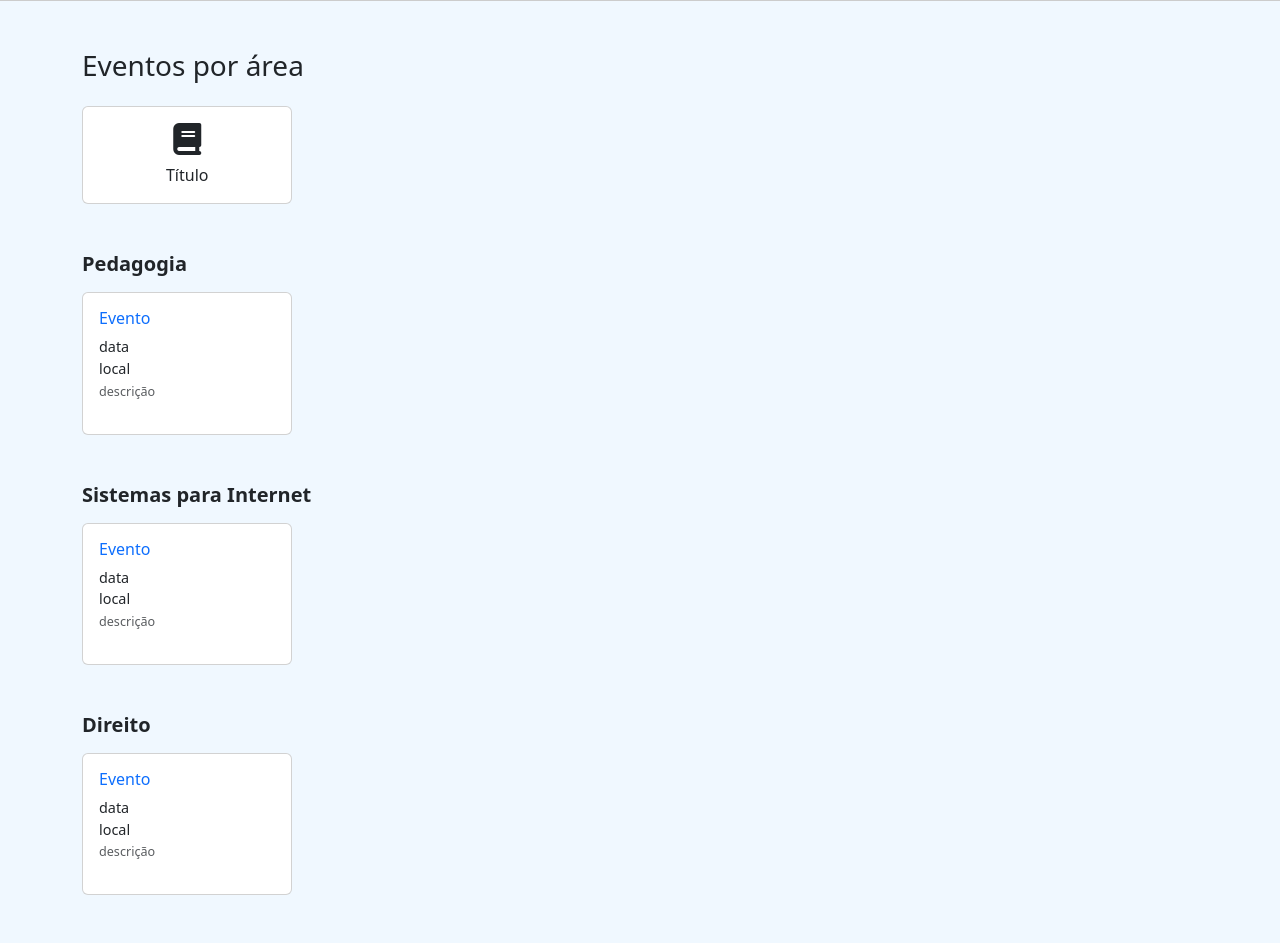
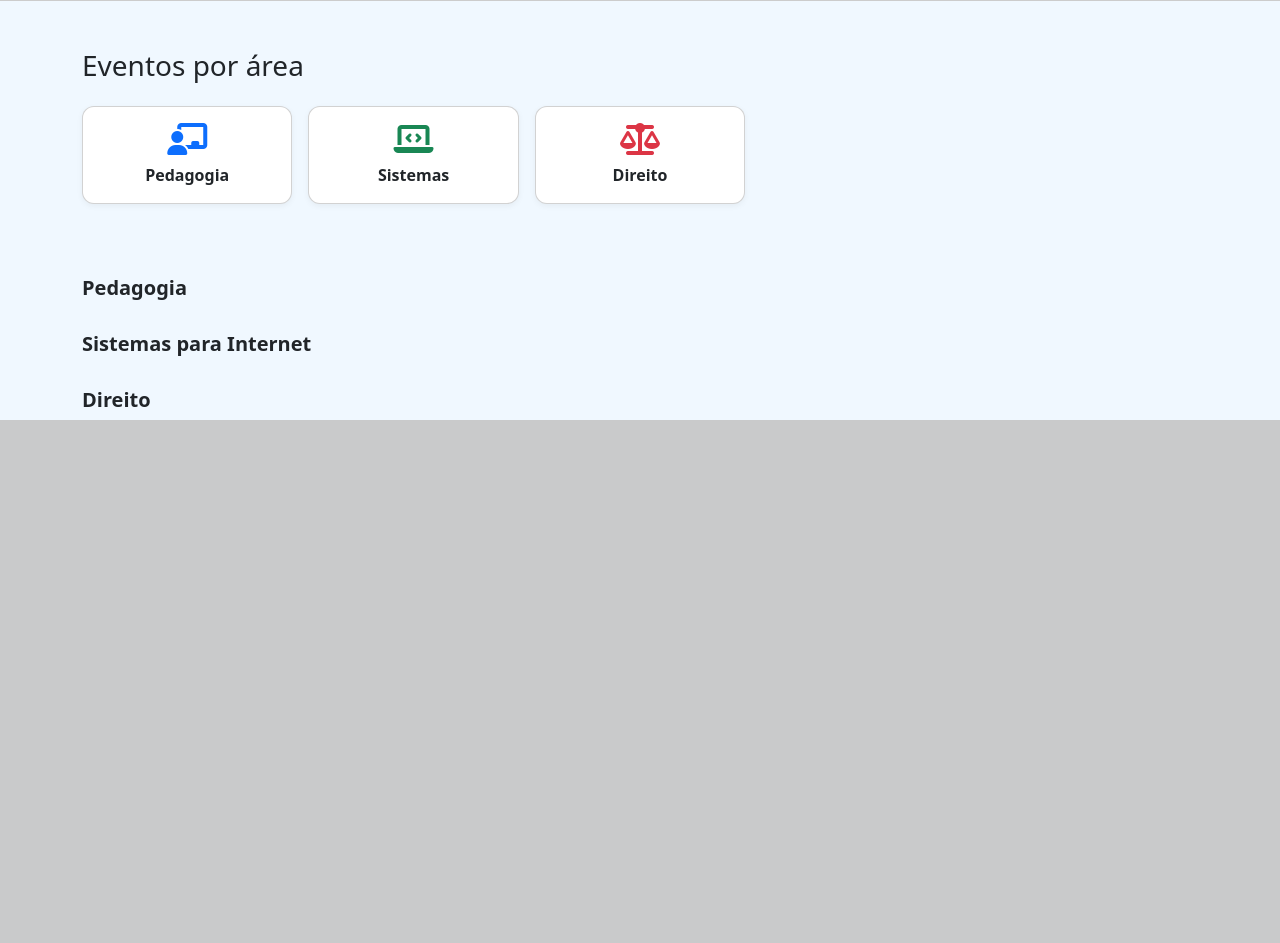
Before and after one commit to DanielSatelPereira/hotsite-unialfa, a PHP site: page /index.php in a window 1280 px wide. Shown: the part 504-1447 px from the top of the page. After the commit the page ends 924 px from the top, so only its background shows below. Run offline with PHP 8.4, Linux system fonts and the light colour scheme; tables that the repository leaves empty or names only in its code hold one stand-in row (values such as "Sample post"); grey boxes labelled with a size stand in for pictures from a placeholder-image service; some libraries are stand-ins or nearby versions.

Commit message:
Criação de alguns elementos fundamentais
como a conexão com o banco de dados e outras coisas essenciais para o funcionamento das paginas, criei um banco provisorio tambem para fazer os testes.

```diff
--- /dev/null
+++ b/php-frontend/classes/Conexao.php
@@ -0,0 +1,14 @@
+<?php
+class Conexao
+{
+    public static function conectar()
+    {
+        try {
+            $conn = new PDO("mysql:host=localhost;dbname=hotsite", "root", "");
+            $conn->setAttribute(PDO::ATTR_ERRMODE, PDO::ERRMODE_EXCEPTION);
+            return $conn;
+        } catch (PDOException $e) {
+            die("Erro na conexão: " . $e->getMessage());
+        }
+    }
+}
--- /dev/null
+++ b/php-frontend/classes/EventoDAO.php
@@ -0,0 +1,15 @@
+<?php
+require_once 'Conexao.php';
+
+class EventoDAO
+{
+    public static function listarPorArea($area)
+    {
+        $sql = "SELECT * FROM eventos WHERE area = :area ORDER BY data_evento DESC";
+        $con = Conexao::conectar();
+        $stmt = $con->prepare($sql);
+        $stmt->bindParam(':area', $area);
+        $stmt->execute();
+        return $stmt->fetchAll(PDO::FETCH_ASSOC);
+    }
+}
--- /dev/null
+++ b/php-frontend/css/style.css
@@ -0,0 +1,30 @@
+body {
+    background-color: #f0f8ff;
+}
+
+.navbar-brand strong {
+    color: #0d6efd;
+}
+
+.evento-card {
+    transition: transform 0.3s ease;
+}
+
+.evento-card:hover {
+    transform: translateY(-5px);
+}
+
+.evento-info {
+    font-size: 0.9rem;
+}
+
+.titulo-area {
+    margin-top: 3rem;
+    margin-bottom: 1rem;
+    font-weight: bold;
+}
+
+.card {
+    border-radius: 12px;
+    box-shadow: 0 2px 6px rgba(0, 0, 0, 0.05);
+}
--- a/php-frontend/index.php
+++ b/php-frontend/index.php
@@ -1,3 +1,11 @@
+<?php
+include 'classes/EventoDAO.php';
+$eventosPedagogia = EventoDAO::listarPorArea('Pedagogia');
+$eventosSistemas = EventoDAO::listarPorArea('Sistemas para Internet');
+$eventosDireito = EventoDAO::listarPorArea('Direito');
+?>
+
+
 <!DOCTYPE html>
 <html lang="pt-BR">
 
@@ -7,38 +15,11 @@
     <title>UniALFA Eventos</title>
     <link href="https://cdn.jsdelivr.net/npm/bootstrap@5.3.3/dist/css/bootstrap.min.css" rel="stylesheet">
     <link href="https://cdnjs.cloudflare.com/ajax/libs/font-awesome/6.5.0/css/all.min.css" rel="stylesheet">
-    <style>
-    body {
-        background-color: #f0f8ff;
-    }
-
-    .navbar-brand strong {
-        color: #0d6efd;
-    }
-
-    .evento-card {
-        transition: transform 0.3s ease;
-    }
-
-    .evento-card:hover {
-        transform: translateY(-5px);
-    }
-
-    .evento-info {
-        font-size: 0.9rem;
-    }
-
-    .titulo-area {
-        margin-top: 3rem;
-        margin-bottom: 1rem;
-        font-weight: bold;
-    }
-    </style>
+    <link rel="stylesheet" href="css/style.css">
 </head>
 
 <body>
 
-    <!-- Navbar -->
     <nav class="navbar navbar-expand-lg navbar-light bg-white shadow-sm px-4">
         <a class="navbar-brand" href="#"><strong>a</strong>Eventos</a>
         <div class="ms-auto d-flex align-items-center">
@@ -48,11 +29,10 @@
         </div>
     </nav>
 
-    <!-- Carrossel -->
     <div id="carouselEventos" class="carousel slide" data-bs-ride="carousel">
         <div class="carousel-inner">
             <div class="carousel-item active">
-                <img src="https://via.placeholder.com/1200x400.png?text=Banner+Vestibular+de+Inverno+UniALFA"
+                <img src="https://via.placeholder.com/1200x400.png" text="Banner+Vestibular+de+Inverno+UniALFA"
                     class="d-block w-100" alt="Banner do Evento">
             </div>
         </div>
@@ -64,61 +44,107 @@
         </button>
     </div>
 
-    <!-- Eventos por área -->
     <div class="container py-5">
         <h3 class="mb-4">Eventos por área</h3>
         <div class="row row-cols-2 row-cols-sm-3 row-cols-md-5 g-3">
+
             <div class="col">
-                <div class="card text-center">
+                <a href="eventos.php?area=Pedagogia" class="text-decoration-none text-dark">
+                    <div class="card text-center h-100">
                         <div class="card-body">
-                        <i class="fas fa-book fa-2x mb-2"></i>
-                        <p class="card-text">Título</p>
+                            <i class="fas fa-chalkboard-teacher fa-2x mb-2 text-primary"></i>
+                            <p class="card-text fw-bold">Pedagogia</p>
                         </div>
                     </div>
-            </div>
-            <!-- Repita os cards conforme necessário -->
+                </a>
             </div>
 
-        <!-- Área: Pedagogia -->
-        <h5 class="titulo-area">Pedagogia</h5>
-        <div class="row row-cols-2 row-cols-sm-3 row-cols-md-5 g-3">
             <div class="col">
-                <div class="card evento-card">
+                <a href="eventos.php?area=Sistemas" class="text-decoration-none text-dark">
+                    <div class="card text-center h-100">
                         <div class="card-body">
-                        <h6 class="text-primary">Evento</h6>
-                        <p class="evento-info">data<br>local<br><small class="text-muted">descrição</small></p>
+                            <i class="fas fa-laptop-code fa-2x mb-2 text-success"></i>
+                            <p class="card-text fw-bold">Sistemas</p>
                         </div>
                     </div>
-            </div>
-            <!-- Repita os cards conforme necessário -->
+                </a>
             </div>
 
-        <!-- Área: Sistemas para Internet -->
-        <h5 class="titulo-area">Sistemas para Internet</h5>
-        <div class="row row-cols-2 row-cols-sm-3 row-cols-md-5 g-3">
             <div class="col">
-                <div class="card evento-card">
+                <a href="eventos.php?area=Direito" class="text-decoration-none text-dark">
+                    <div class="card text-center h-100">
                         <div class="card-body">
-                        <h6 class="text-primary">Evento</h6>
-                        <p class="evento-info">data<br>local<br><small class="text-muted">descrição</small></p>
+                            <i class="fas fa-balance-scale fa-2x mb-2 text-danger"></i>
+                            <p class="card-text fw-bold">Direito</p>
                         </div>
                     </div>
-            </div>
-            <!-- Repita os cards conforme necessário -->
+                </a>
             </div>
 
-        <!-- Área: Direito -->
-        <h5 class="titulo-area">Direito</h5>
-        <div class="row row-cols-2 row-cols-sm-3 row-cols-md-5 g-3">
-            <div class="col">
-                <div class="card evento-card">
-                    <div class="card-body">
-                        <h6 class="text-primary">Evento</h6>
-                        <p class="evento-info">data<br>local<br><small class="text-muted">descrição</small></p>
         </div>
     </div>
+
+
+    <!-- Pedagogia -->
+    <div class="container">
+        <h5 class="fw-bold my-4">Pedagogia</h5>
+        <div class="row g-3">
+            <?php foreach ($eventosPedagogia as $evento): ?>
+            <div class="col-6 col-md-3">
+                <div class="card text-center p-2 h-100">
+                    <strong class="text-primary"><?= htmlspecialchars($evento['titulo']) ?></strong>
+                    <img src="img/<?= htmlspecialchars($evento['imagem']) ?>" class="img-fluid my-2"
+                        alt="Imagem do evento">
+                    <small>
+                        <?= htmlspecialchars($evento['data_evento']) ?><br>
+                        <?= htmlspecialchars($evento['local']) ?><br>
+                        <b><?= htmlspecialchars($evento['descricao']) ?></b>
+                    </small>
                 </div>
-            <!-- Repita os cards conforme necessário -->
+            </div>
+            <?php endforeach; ?>
+        </div>
+    </div>
+
+    <!-- Sistemas para Internet -->
+    <div class="container">
+        <h5 class="fw-bold my-4">Sistemas para Internet</h5>
+        <div class="row g-3">
+            <?php foreach ($eventosSistemas as $evento): ?>
+            <div class="col-6 col-md-3">
+                <div class="card text-center p-2 h-100">
+                    <strong class="text-primary"><?= htmlspecialchars($evento['titulo']) ?></strong>
+                    <img src="img/<?= htmlspecialchars($evento['imagem']) ?>" class="img-fluid my-2"
+                        alt="Imagem do evento">
+                    <small>
+                        <?= htmlspecialchars($evento['data_evento']) ?><br>
+                        <?= htmlspecialchars($evento['local']) ?><br>
+                        <b><?= htmlspecialchars($evento['descricao']) ?></b>
+                    </small>
+                </div>
+            </div>
+            <?php endforeach; ?>
+        </div>
+    </div>
+
+    <!-- Direito -->
+    <div class="container">
+        <h5 class="fw-bold my-4">Direito</h5>
+        <div class="row g-3">
+            <?php foreach ($eventosDireito as $evento): ?>
+            <div class="col-6 col-md-3">
+                <div class="card text-center p-2 h-100">
+                    <strong class="text-primary"><?= htmlspecialchars($evento['titulo']) ?></strong>
+                    <img src="img/<?= htmlspecialchars($evento['imagem']) ?>" class="img-fluid my-2"
+                        alt="Imagem do evento">
+                    <small>
+                        <?= htmlspecialchars($evento['data_evento']) ?><br>
+                        <?= htmlspecialchars($evento['local']) ?><br>
+                        <b><?= htmlspecialchars($evento['descricao']) ?></b>
+                    </small>
+                </div>
+            </div>
+            <?php endforeach; ?>
         </div>
     </div>
 
```
Also changed, not shown: php-frontend/pages/eventos.php (added, +47 -0 lines). Lines whose indentation alone changed are shown as unchanged.
